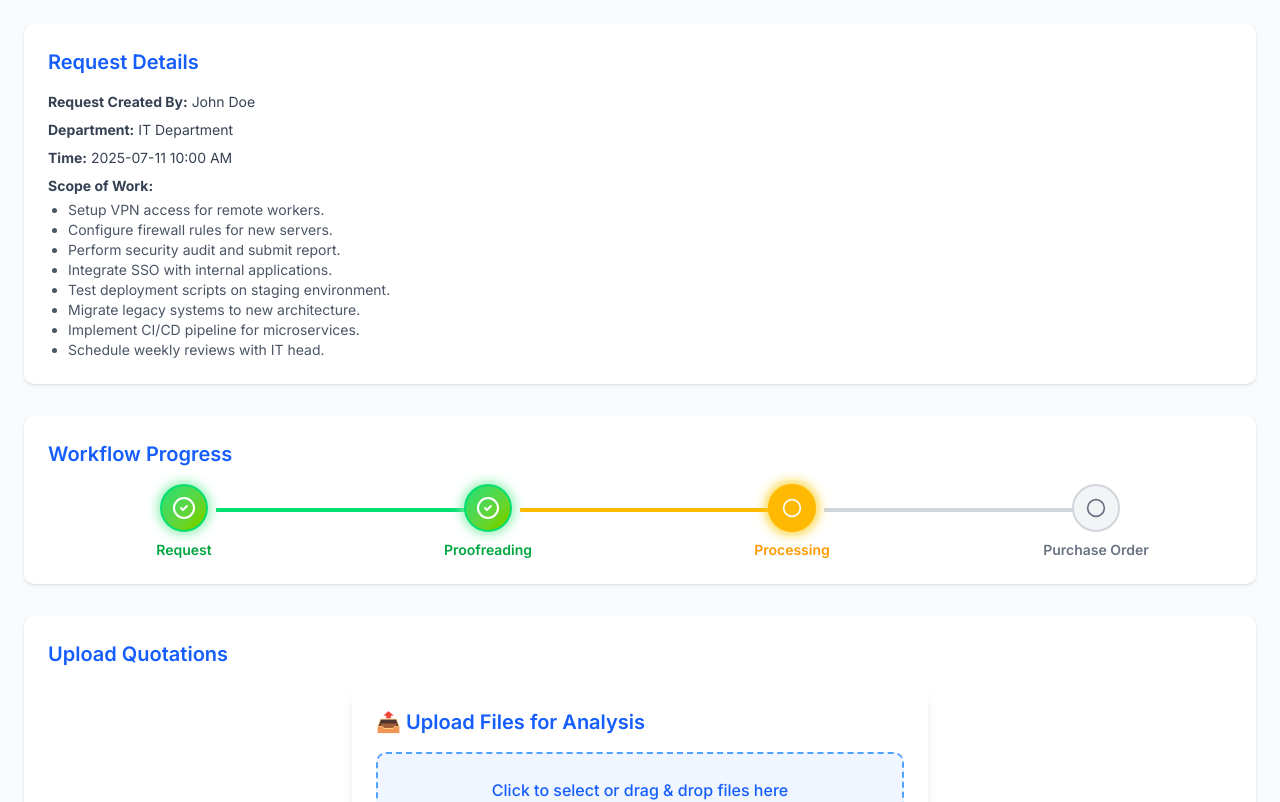
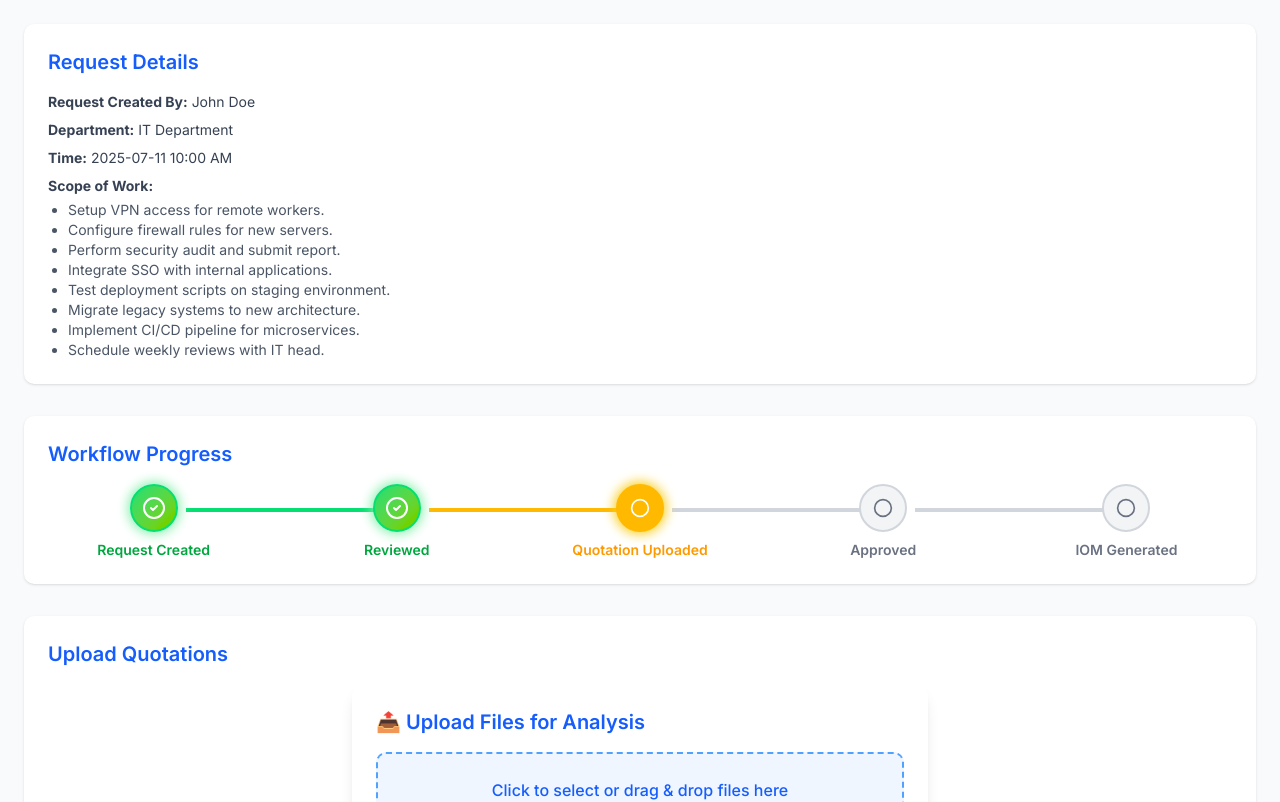
Before and after one commit to dubeyanant/better-ioms, a Next.js app: page /request_details in a window 1280 px wide. Shown: the top 802 px of the page. Built offline with nearby package versions, Linux system fonts and the light colour scheme.

Commit message:
feat: add stage enum

```diff
--- a/src/app/request_details/page.tsx
+++ b/src/app/request_details/page.tsx
@@ -3,6 +3,7 @@
 import WorkflowStatus from "@/components/ui/status_workflow";
 import UploadAnalyze from "@/components/update_analyse";
 import VendorForm from "@/components/vendor_form";
+import { WorkflowStage } from "@/lib/utils";
 import React, { useState } from "react";
 
 const RequestDetailsPage = () => {
@@ -83,13 +84,7 @@ const RequestDetailsPage = () => {
 					Workflow Progress
 				</h2>
 				<WorkflowStatus
-					stages={[
-						"Request",
-						"Proofreading",
-						"Processing",
-						"Purchase Order",
-					]}
-					currentStage={"Processing"}
+					currentStage={WorkflowStage.QUOTATION_UPLOADED}
 				/>
 			</section>
 
--- a/src/components/ui/status_workflow.tsx
+++ b/src/components/ui/status_workflow.tsx
@@ -1,19 +1,26 @@
+import { WorkflowStage } from "@/lib/utils";
 import { CheckCircle2, Circle } from "lucide-react";
 
 interface WorkflowStatusProps {
-	stages: string[];
-	currentStage: string;
+	currentStage: WorkflowStage;
 }
 
-export default function WorkflowStatus({
-	stages,
-	currentStage,
-}: WorkflowStatusProps) {
+const STAGES = [
+	WorkflowStage.REQUEST_CREATED,
+	WorkflowStage.REVIEWED,
+	WorkflowStage.QUOTATION_UPLOADED,
+	WorkflowStage.APPROVED,
+	WorkflowStage.IOM_GENERATED,
+];
+
+export default function WorkflowStatus({ currentStage }: WorkflowStatusProps) {
 	return (
 		<div className="flex flex-col sm:flex-row items-center sm:space-x-8 space-y-8 sm:space-y-0 relative">
-			{stages.map((stage, index) => {
-				const isCompleted = stages.indexOf(currentStage) > index;
-				const isCurrent = stages.indexOf(currentStage) === index;
+			{STAGES.map((stage, index) => {
+				const isClosed = currentStage === WorkflowStage.CLOSED;
+				const isCompleted =
+					isClosed || STAGES.indexOf(currentStage) > index;
+				const isCurrent = STAGES.indexOf(currentStage) === index;
 
 				return (
 					<div
--- a/src/lib/utils.ts
+++ b/src/lib/utils.ts
@@ -10,6 +10,15 @@ export enum UserRole {
 	CEO = "CEO",
 }
 
+export enum WorkflowStage {
+	REQUEST_CREATED = "Request Created",
+	REVIEWED = "Reviewed",
+	QUOTATION_UPLOADED = "Quotation Uploaded",
+	APPROVED = "Approved",
+	IOM_GENERATED = "IOM Generated",
+	CLOSED = "Closed",
+}
+
 export function cn(...inputs: ClassValue[]) {
 	return twMerge(clsx(inputs));
 }
```
